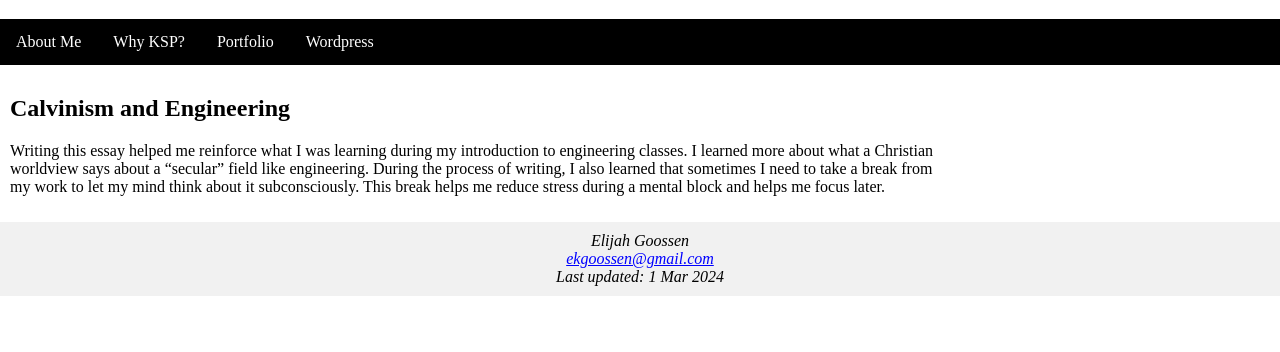
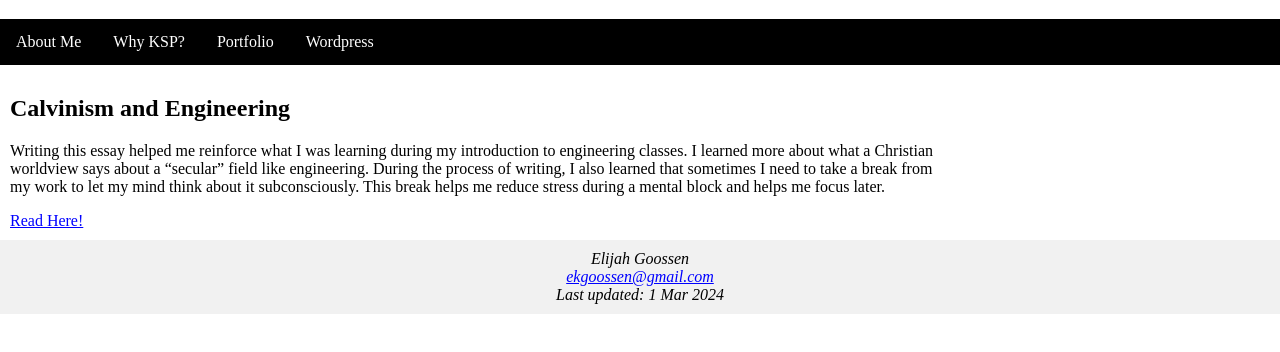
Before and after one commit to egoossen/learning-portfolio, a plain HTML site: page portfolio/ksp131/calvinism-and-engineering.html in a window 1280 px wide. Shown: the part 148-500 px from the top of the page. Drawn offline with Linux system fonts and the light colour scheme.

Commit message:
Adds pdf for calvinism-and-engineering.

```diff
--- a/portfolio/ksp131/calvinism-and-engineering.html
+++ b/portfolio/ksp131/calvinism-and-engineering.html
@@ -32,6 +32,8 @@
       This break helps me reduce stress during a mental block
       and helps me focus later.
     </p>
+
+    <a href="calvinism-and-engineering.pdf" target="_blank">Read Here!</a>
   </div>
 </div>
 
```
Also changed, not shown: 1 other file.
